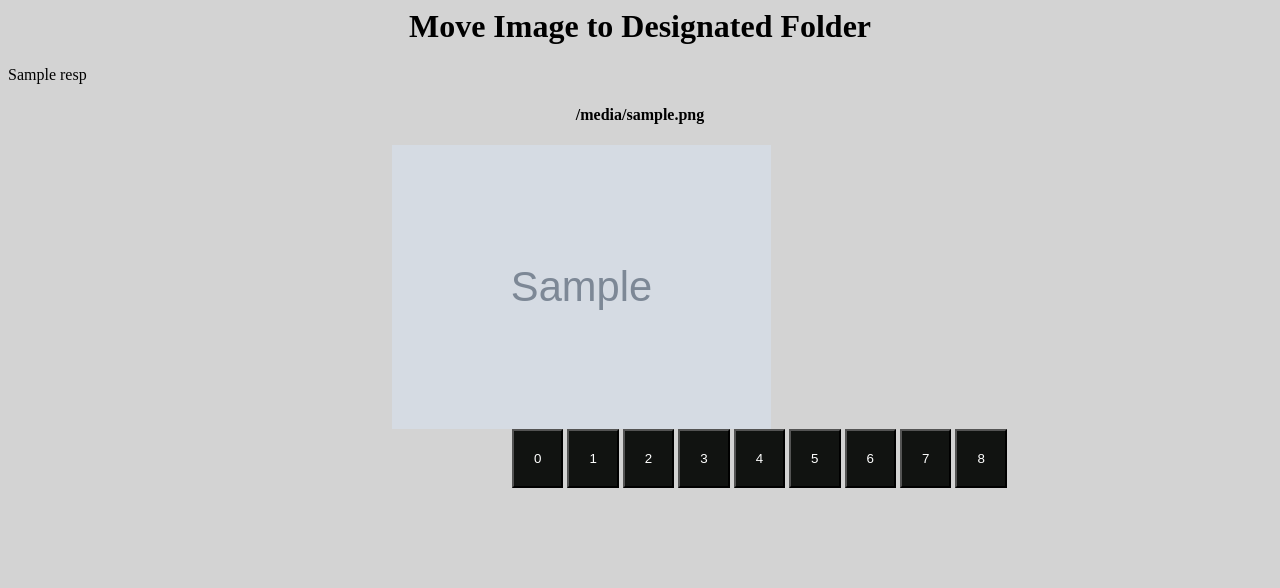
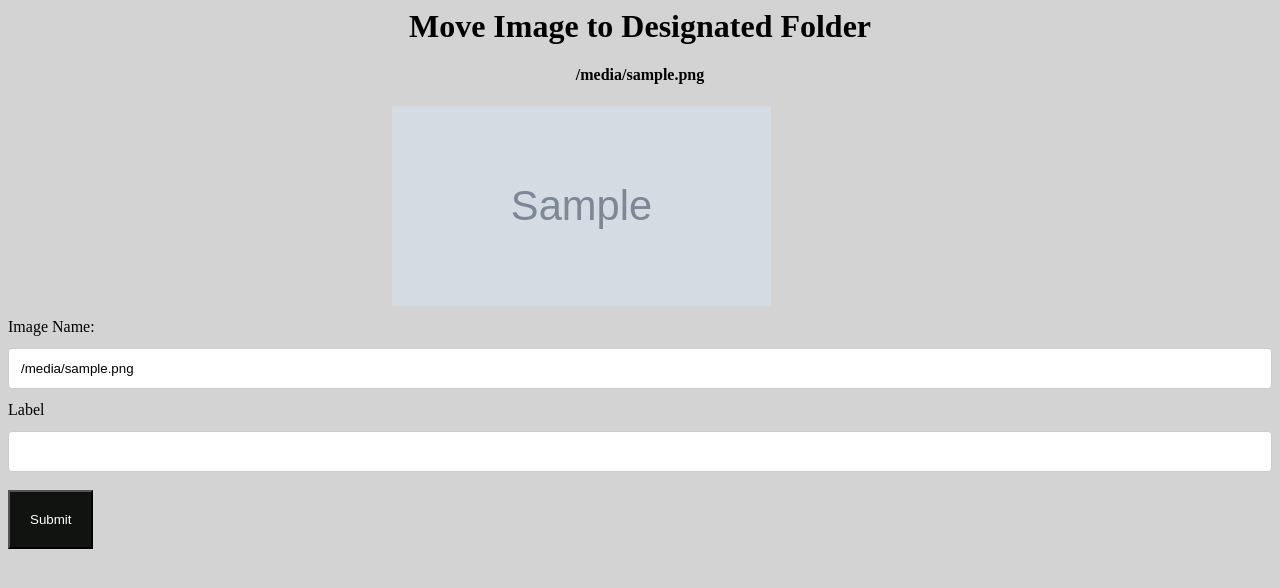
Before and after one commit to darkcirrusai/img_move_label, a FastAPI app: template templates/welcome.html in a window 1280 px wide. Shown: the top 588 px of the page. Run offline with FastAPI, Linux system fonts and the light colour scheme; the template is opened without the code that fills it: most values are stand-ins (such as "Sample title", 1, 10 or a date in 2020); grey boxes marked "Sample" are stand-in pictures; some libraries are stand-ins or nearby versions.

Commit message:
update main

```diff
--- a/main.py
+++ b/main.py
@@ -2,6 +2,8 @@
 # -*- coding: utf-8 -*-
 
 # 1. Library imports
+from typing import KeysView, NoReturn, ValuesView
+from fastapi import responses
 from starlette.responses import FileResponse
 from fastapi import FastAPI, Request, File, UploadFile
 from fastapi.responses import HTMLResponse
@@ -9,9 +11,15 @@ from fastapi.staticfiles import StaticFiles
 from fastapi.templating import Jinja2Templates
 import shutil, os
 from pathlib import Path
+from pydantic import BaseModel
 
 UPLOAD_FOLDER = 'uploads'
 image_folder = 'static/sample_img'
+
+
+class img(BaseModel):
+    name: str
+    label: int
 
 # 2. Create app and model objects
 app = FastAPI()
@@ -23,12 +31,18 @@ templates = Jinja2Templates(directory="templates/")
 async def read_root(request:Request):
     img_list = os.listdir(image_folder)
     return templates.TemplateResponse("welcome.html",
-    {"request": request, "image":img_list[0], "resp":"None"})
+    {"request": request, "image":img_list[0]})
+
+@app.post("/img/{name}")
+async def create_item(img: img):
+    return img
 
 
-@app.post("/0")
-async def move_zero(request:Request):
-    '''
+'''
+@app.get("/0")
+async def move_zero(request:Request,
+                    ):
+
     tmp_uploads_path = './uploads/0/'
 
     if not os.path.exists(tmp_uploads_path):
@@ -39,7 +53,5 @@ async def move_zero(request:Request):
 
     img_list = os.listdir(image_folder)
     return templates.TemplateResponse("welcome.html",
-    {"request": request, "image":img_list[0], "resp":response})'''
-    bod = request.body
-
-    return {"body":bod}
+    {"request": request, "image":img_list[0]})
+    '''
--- a/templates/welcome.html
+++ b/templates/welcome.html
@@ -10,15 +10,19 @@
 <body>
     <h1 style="text-align: center;">Move Image to Designated Folder</h1>
     <div>
-        <p>{{resp}}</p>
+        <h4 style="text-align: center;">{{File}}</h4>
+        <img src="../static/sample_img/{{image}}" height="200" width="80" class="center">
     </div>
-    <div>
-        <h4 style="text-align: center;">{{File}}</h4>
-        <img src="../static/sample_img/{{image}}" class="center">
-    </div>
-    </div>
+    <form action="/img/" method="POST">
+        <label for="name">Image Name:</label><br>
+        <input type="text" id="name" name="name" value="{{image}}"><br>
+        <label for="label">Label</label><br>
+        <input type="text" id="label" name="label"><br><br>
+        <input type="submit" value="Submit">
+    </form>
+    <!--
     <div class="horizontal-center">
-        <form enctype=text action="/0" method="POST">
+        <form action="/0" method="POST">
             <input type="submit" value="0">
         <form enctype=multipart/form-data action="/1" method="POST">
             <input type="submit" value="1">
@@ -37,5 +41,6 @@
         <form enctype=multipart/form-data action="/8" method="POST">
             <input type="submit" value="8">
     </div>
+    -->
 </body>
 </html>
```
